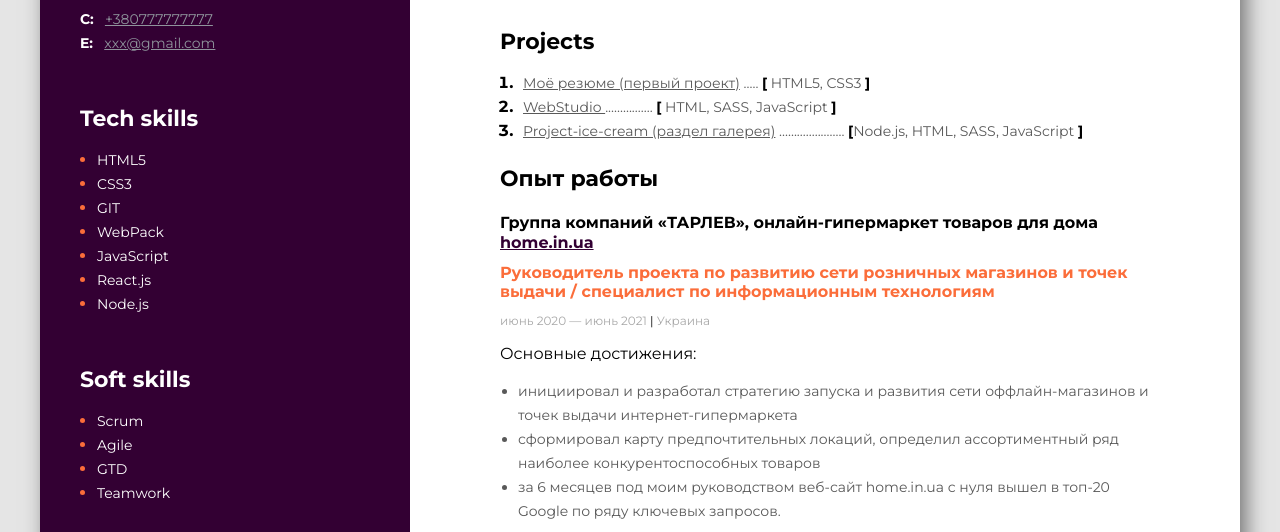
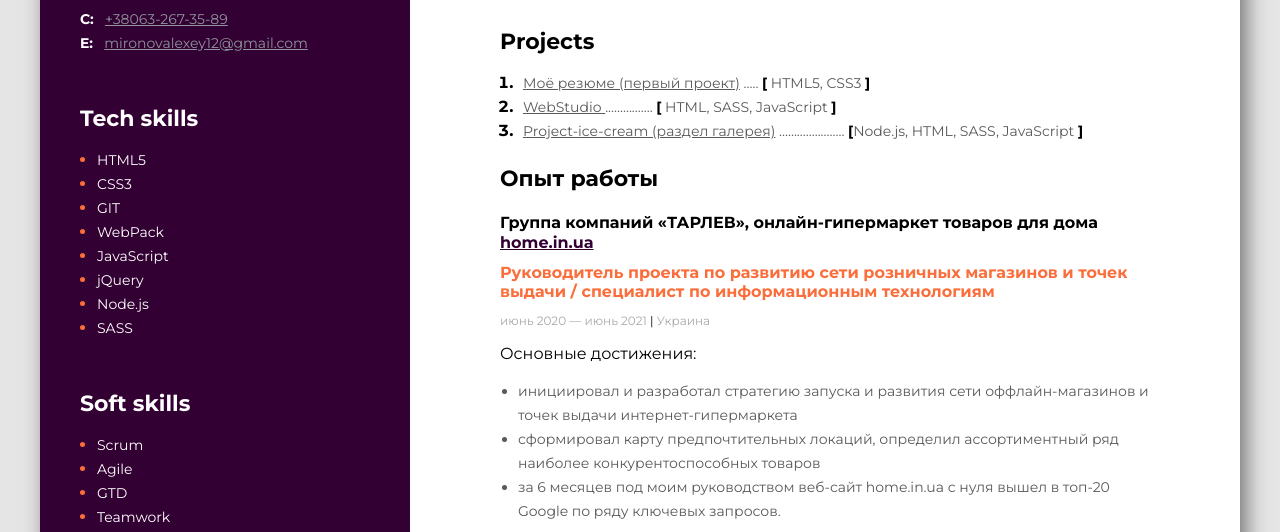
Before and after one commit to AlexeyMironov272/my_resume, a plain HTML site: page index.html in a window 1280 px wide. Shown: the part 442-974 px from the top of the page. Drawn offline with Linux system fonts and the light colour scheme.

Commit message:
финиш, осталась фотка

```diff
--- a/index.html
+++ b/index.html
@@ -242,6 +242,7 @@
                 2021 г.: прошёл тренинг в GoIT, получен Certificate "ENGLISH
                 HTML"
               </li>
+              <li>2021 — 2022 гг.: в процессе GoIt Full Stack Developer.</li>
             </ul>
           </div>
           <!--Language, other skills section-->
@@ -270,14 +271,16 @@
           <h3 class="sidebar-title">Контакты:</h3>
           <div>
             <span class="contact-section-type">C:</span>
-            <a class="contact-section-link" href="tel:+380777777777"
-              >+380777777777</a
+            <a class="contact-section-link" href="tel:+380632673589"
+              >+38063-267-35-89</a
             >
           </div>
           <div>
             <span class="contact-section-type">E:</span>
-            <a class="contact-section-link" href="mailto:xxx@gmail.com"
-              >xxx@gmail.com</a
+            <a
+              class="contact-section-link"
+              href="mailto:mironovalexey12@gmail.com"
+              >mironovalexey12@gmail.com</a
             >
           </div>
         </div>
@@ -301,10 +304,13 @@
               <span class="tech-soft-skills-text">JavaScript</span>
             </li>
             <li class="tech-soft-skills-item">
-              <span class="tech-soft-skills-text">React.js</span>
+              <span class="tech-soft-skills-text">jQuery</span>
             </li>
             <li class="tech-soft-skills-item">
               <span class="tech-soft-skills-text">Node.js</span>
+            </li>
+            <li class="tech-soft-skills-item">
+              <span class="tech-soft-skills-text">SASS</span>
             </li>
           </ul>
         </div>
```
